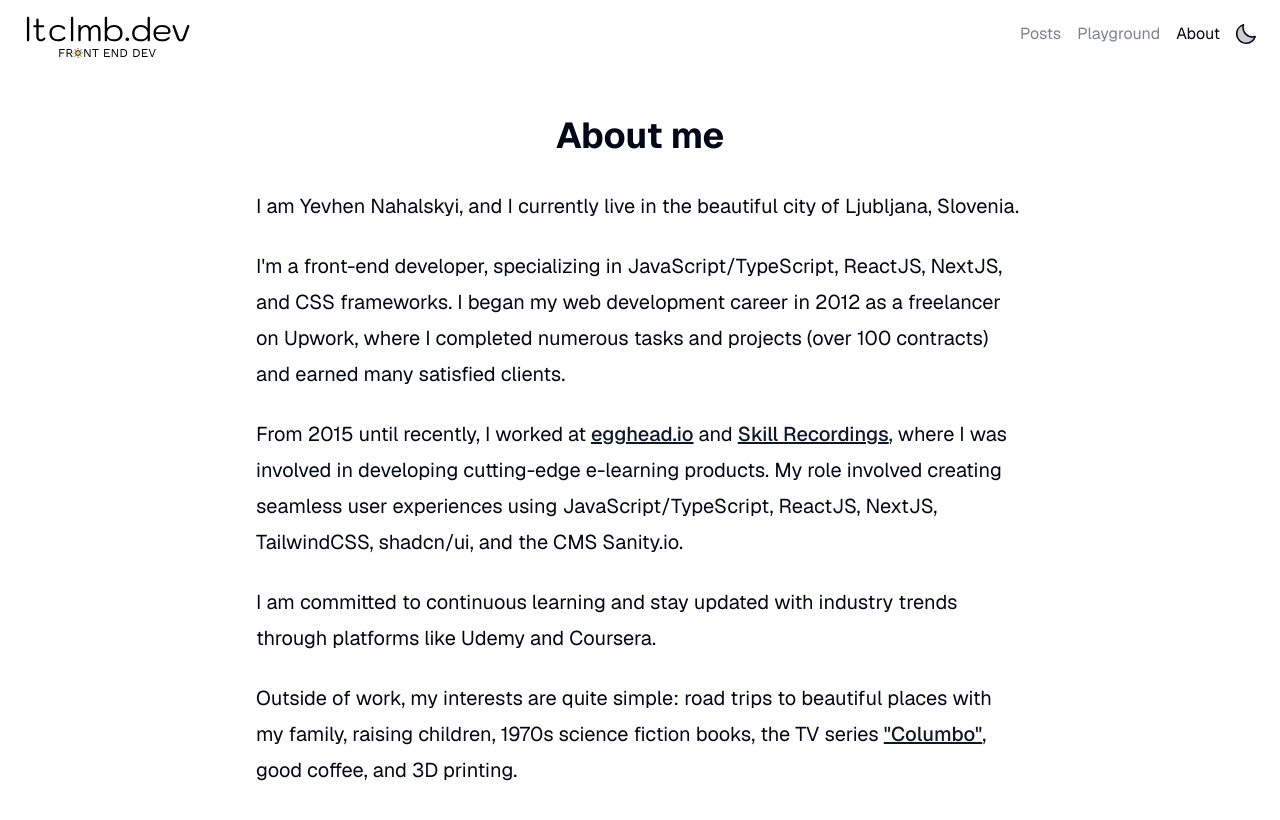
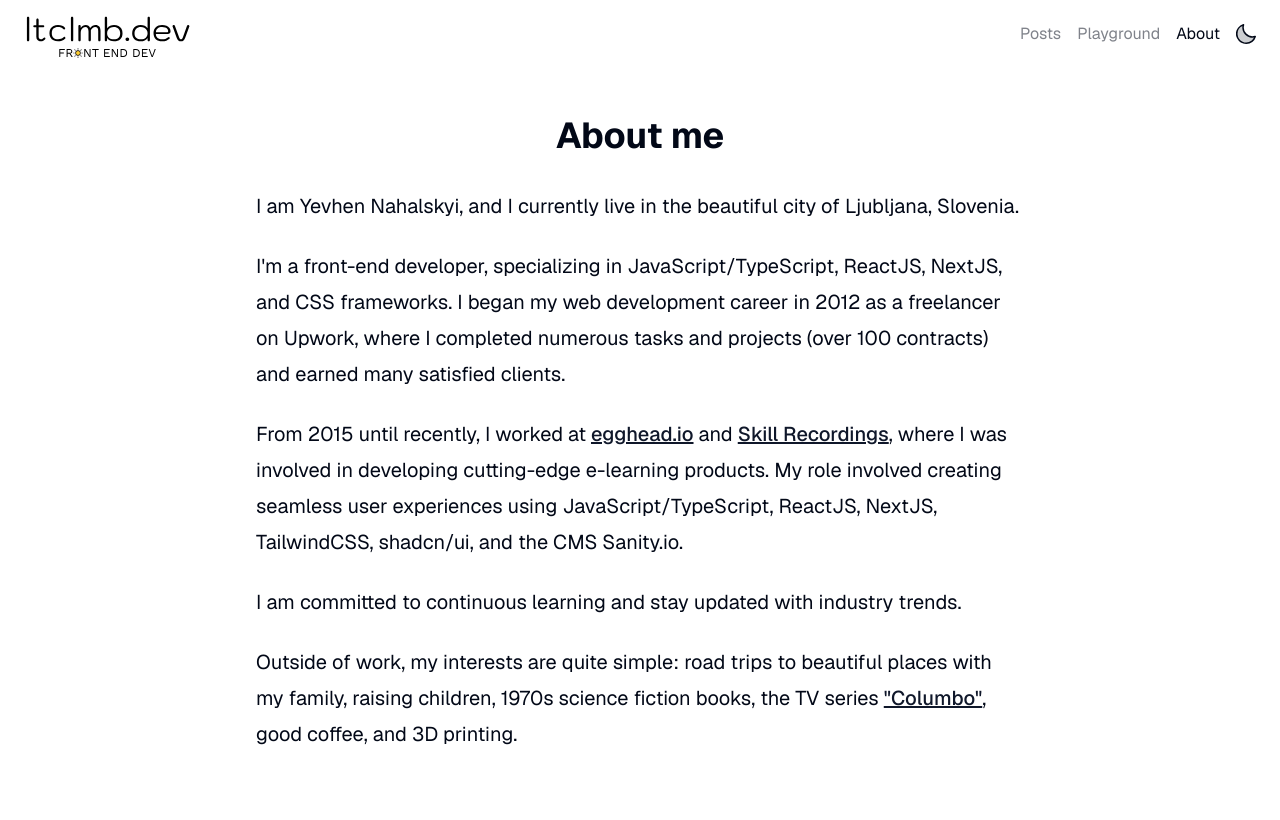
Before and after one commit to ltclmbdev/ltclmb.dev, a Next.js app: page /about in a window 1280 px wide. Shown: the top 820 px of the page. Built offline with nearby package versions, Linux system fonts and the light colour scheme; no server answers.

Commit message:
fix copy

```diff
--- a/src/app/about/page.tsx
+++ b/src/app/about/page.tsx
@@ -26,7 +26,7 @@ I'm a front-end developer, specializing in JavaScript/TypeScript, ReactJS, NextJ
 
 From 2015 until recently, I worked at [egghead.io](https://egghead.io/) and [Skill Recordings](https://www.skillrecordings.com/), where I was involved in developing cutting-edge e-learning products. My role involved creating seamless user experiences using JavaScript/TypeScript, ReactJS, NextJS, TailwindCSS, shadcn/ui, and the CMS Sanity.io.
 
-I am committed to continuous learning and stay updated with industry trends through platforms like Udemy and Coursera.
+I am committed to continuous learning and stay updated with industry trends.
 
 Outside of work, my interests are quite simple: road trips to beautiful places with my family, raising children, 1970s science fiction books, the TV series ["Columbo"](https://www.imdb.com/title/tt1466074/), good coffee, and 3D printing.
 `
```
